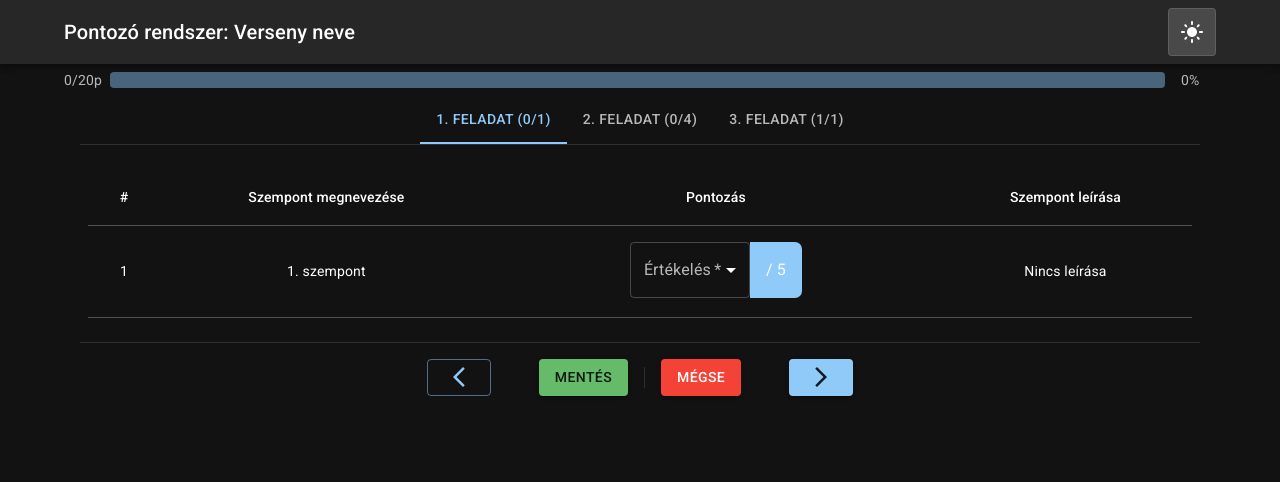
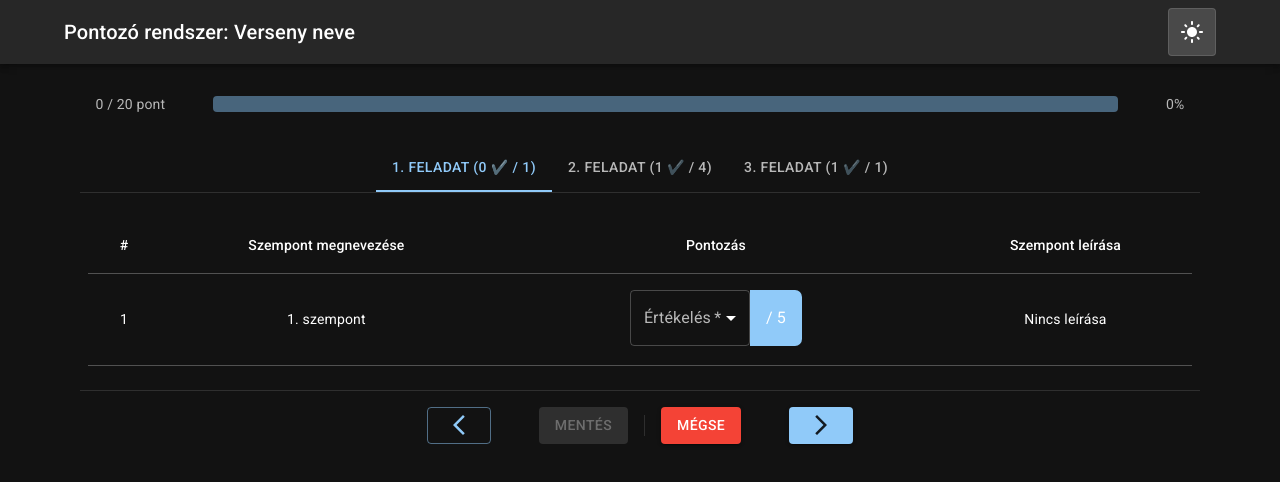
Before and after one commit to kamka427/React-Scoring-Component, a React (Create React App) app: page / in a window 1280 px wide. Shown: the top 482 px of the page. Built offline with nearby package versions, Linux system fonts and the light colour scheme; the HTML template or start-up script is replaced by a standard one; a web font is replaced by a local one.

Commit message:
Add result handling

```diff
--- a/src/scoring/ScoringComponent.js
+++ b/src/scoring/ScoringComponent.js
@@ -1,6 +1,6 @@
 import { Container, CssBaseline } from "@mui/material";
-import { Tasks } from "./Tasks";
-import { NavBar } from "./NavBar";
+import { Tasks } from "./main/Tasks";
+import { NavBar } from "./main/NavBar";
 import { ThemeProvider, createTheme } from "@mui/material/styles";
 import { useEffect, useState } from "react";
 import "@fontsource/roboto/300.css";
@@ -8,7 +8,7 @@ import "@fontsource/roboto/400.css";
 import "@fontsource/roboto/500.css";
 import "@fontsource/roboto/700.css";
 import { ErrorCard } from "./ErrorCard";
-import { Status } from "./Status";
+import { Status } from "./main/Status";
 
 const darkTheme = createTheme({
   palette: {
@@ -30,26 +30,26 @@ export function ScoringComponent({ criteria, onSubmit, onCancel }) {
     errors: [],
   });
 
-  useEffect(() => {
-    if (formState.results.length === 0) {
-      criteria.tasks.forEach((task) => {
-        task.aspects.forEach((aspect) => {
-          if (aspect.type === "boolean") {
-            setFormState((prevState) => ({
-              ...prevState,
-              results: [
-                ...prevState.results,
-                {
-                  id: aspect.id,
-                  value: 0,
-                },
-              ],
-            }));
-          }
-        });
-      });
-    }
-  }, [setFormState, criteria, formState.results]);
+  // useEffect(() => {
+  //   if (formState.results.length === 0) {
+  //     criteria.tasks.forEach((task) => {
+  //       task.aspects.forEach((aspect) => {
+  //         if (aspect.type === "boolean") {
+  //           setFormState((prevState) => ({
+  //             ...prevState,
+  //             results: [
+  //               ...prevState.results,
+  //               {
+  //                 id: aspect.id,
+  //                 value: 0,
+  //               },
+  //             ],
+  //           }));
+  //         }
+  //       });
+  //     });
+  //   }
+  // }, [setFormState, criteria, formState.results]);
 
   const addResult = (result) => {
     if (formState.results.find((res) => res.id === result.id) === undefined) {
@@ -77,6 +77,7 @@ export function ScoringComponent({ criteria, onSubmit, onCancel }) {
     setFormState({
       ...formState,
       results: formState.results.filter((result) => result.id !== id),
+      errors: formState.errors.filter((err) => err.id !== id),
     });
   };
 
@@ -103,11 +104,31 @@ export function ScoringComponent({ criteria, onSubmit, onCancel }) {
   };
 
   const handleSubmit = () => {
-    onSubmit({ results: formState.results });
+    let data = {
+      results: [...formState.results],
+    };
+    criteria.tasks.forEach((task) => {
+      task.aspects.forEach((aspect) => {
+        if (
+          data.results.find((result) => result.id === aspect.id) === undefined
+        ) {
+          data.results.push({
+            id: aspect.id,
+            value: 0,
+          });
+        }
+      });
+    });
+    data.results.sort((a, b) => a.id - b.id);
+    onSubmit(JSON.stringify(data));
   };
 
   const handleCancel = () => {
-    onCancel({ results: formState.results });
+    let data = {
+      results: [...formState.results],
+    };
+    data.results.sort((a, b) => a.id - b.id);
+    onCancel(JSON.stringify(data));
   };
 
   const [darkThemeEnabled, toggleTheme] = useState(true);
@@ -136,6 +157,23 @@ export function ScoringComponent({ criteria, onSubmit, onCancel }) {
     return acc + cur.value;
   }, 0);
 
+  const reqFilled = criteria.tasks.reduce((acc, cur) => {
+    return (
+      acc +
+      cur.aspects.reduce((acc, cur) => {
+        if (cur.required) {
+          if (
+            formState.results.find((res) => res.id === cur.id) !== undefined
+          ) {
+            return acc + 1;
+          }
+          return acc;
+        }
+        return acc;
+      }, 0)
+    );
+  }, 0);
+
   const maxReqPoints = criteria.tasks
     .map((task) => task.aspects)
     .reduce((acc, cur) => {
@@ -156,24 +194,7 @@ export function ScoringComponent({ criteria, onSubmit, onCancel }) {
       );
     }, 0);
 
-  const booleanCount = criteria.tasks
-    .map((task) => task.aspects)
-    .reduce((acc, cur) => {
-      return (
-        acc +
-        cur.reduce((acc, cur) => {
-          if (cur.type === "boolean") {
-            return acc + 1;
-          }
-          return acc;
-        }, 0)
-      );
-    }, 0);
-
-  const progress = Math.min(
-    formState.results.length - booleanCount,
-    maxReqPoints
-  );
+  const canSubmit = aspectsReqCount === reqFilled;
 
   return (
     <>
@@ -190,7 +211,7 @@ export function ScoringComponent({ criteria, onSubmit, onCancel }) {
               <Status
                 points={points}
                 maxReqPoints={maxReqPoints}
-                filledCount={progress}
+                filledCount={reqFilled}
                 aspectsReqCount={aspectsReqCount}
               />
               <Tasks
@@ -201,6 +222,7 @@ export function ScoringComponent({ criteria, onSubmit, onCancel }) {
                 setError={setError}
                 onSubmit={handleSubmit}
                 onCancel={handleCancel}
+                canSubmit={canSubmit}
               />
             </Container>
           </>
--- a/src/scoring/NumberInput.js
+++ b/src/scoring/input/NumberInput.js
@@ -1,17 +1,14 @@
-import { Box, Container, TextField, Typography } from "@mui/material";
-import {useState } from "react";
+import { Box, Container, TextField, Tooltip, Typography } from "@mui/material";
+import { useState } from "react";
 
 export const NumberInput = ({
   aspect,
-  formState,
+  val,
+  err,
   addResult,
   removeResult,
   setError,
-  clearError,
 }) => {
-  const val = formState.results.find((result) => result.id === aspect.id);
-  const err = formState.errors.find((err) => err.id === aspect.id);
-
   const [value, setValue] = useState(val ? val.value : "");
 
   const validateInput = (value) => {
@@ -89,7 +86,7 @@ export const NumberInput = ({
             error={err !== undefined}
             helperText={err !== undefined ? err.message : ""}
           ></TextField>
-
+          <Tooltip title={aspect.description ?? "Nincs leírása"} placement="right" arrow>
             <Typography
               sx={{
                 backgroundColor: "primary.main",
@@ -103,6 +100,7 @@ export const NumberInput = ({
             >
               / {aspect.maxValue}
             </Typography>
+          </Tooltip>
         </Box>
       </Container>
     </>
--- a/src/scoring/AspectTable.js
+++ b/src/scoring/main/AspectTable.js
@@ -5,11 +5,12 @@ import {
   TableBody,
   TableRow,
   TableHead,
+  Tooltip,
 } from "@mui/material";
-import { BooleanInput } from "./BooleanInput";
-import { ErrorCard } from "./ErrorCard";
-import { NumberInput } from "./NumberInput";
-import { SelectInput } from "./SelectInput";
+import { BooleanInput } from "../input/BooleanInput";
+import { ErrorCard } from "../ErrorCard";
+import { NumberInput } from "../input/NumberInput";
+import { SelectInput } from "../input/SelectInput";
 
 export const AspectTable = ({
   aspects,
@@ -20,13 +21,16 @@ export const AspectTable = ({
 }) => {
   const rows = aspects.map((aspect, i) => {
     let component;
+    let val = formState.results.find((result) => result.id === aspect.id);
+    let err = formState.errors.find((err) => err.id === aspect.id);
     switch (aspect.type) {
       case "number":
         component = (
           <NumberInput
             key={i}
             aspect={aspect}
-            formState={formState}
+            val={val}
+            err={err}
             addResult={addResult}
             removeResult={removeResult}
             setError={setError}
@@ -38,7 +42,8 @@ export const AspectTable = ({
           <SelectInput
             key={i}
             aspect={aspect}
-            formState={formState}
+            val={val}
+            err={err}
             addResult={addResult}
             removeResult={removeResult}
             setError={setError}
@@ -49,8 +54,8 @@ export const AspectTable = ({
         component = (
           <BooleanInput
             key={i}
+            val={val}
             aspect={aspect}
-            formState={formState}
             addResult={addResult}
             removeResult={removeResult}
             setError={setError}
@@ -64,8 +69,17 @@ export const AspectTable = ({
     return (
       <TableRow key={i}>
         <TableCell align="center">{i + 1}</TableCell>
-        <TableCell align="center">{aspect.name}</TableCell>
-        <TableCell align="center">{component}</TableCell>
+        {err ? (
+          <TableCell align="center" sx={{ color: "error.main" }}>
+            {aspect.name}
+          </TableCell>
+        ) : (
+          <TableCell align="center">{aspect.name}</TableCell>
+        )}
+        <TableCell align="center">
+          {component}
+
+          </TableCell>
         {aspect.description ? (
           <TableCell align="center">{aspect.description}</TableCell>
         ) : (
--- a/src/scoring/Buttons.js
+++ b/src/scoring/main/Buttons.js
@@ -2,7 +2,7 @@ import { Button, Box, Container, Divider } from "@mui/material";
 import ArrowForwardIosIcon from "@mui/icons-material/ArrowForwardIos";
 import ArrowBackIosIcon from "@mui/icons-material/ArrowBackIosNew";
 
-export const Buttons = ({ onSubmit, onCancel, onNext, onPrev }) => {
+export const Buttons = ({ onSubmit, onCancel, onNext, onPrev, canSubmit }) => {
   return (
     <>
       <Divider variant="middle" />
@@ -13,7 +13,7 @@ export const Buttons = ({ onSubmit, onCancel, onNext, onPrev }) => {
           <ArrowBackIosIcon />
         </Button>
         <Box sx={{ display: "flex", justifyContent: "center", gap: 2 }}>
-          <Button variant="contained" color="success" onClick={onSubmit}>
+          <Button variant="contained" color="success" onClick={onSubmit} disabled={!canSubmit}>
             Mentés
           </Button>
           <Divider orientation="vertical" variant="middle" flexItem />
--- a/src/scoring/Status.js
+++ b/src/scoring/main/Status.js
@@ -3,21 +3,21 @@ import { Box } from "@mui/system";
 
 export const Status = ({points, maxReqPoints, filledCount, aspectsReqCount}) => {
   return (
-    <Box sx={{ display: "flex", alignItems: "center" }}>
+    <Box sx={{ display: "flex", alignItems: "center" , justifyContent: "space-evenly", marginY: 3}}>
       <Typography variant="body2" color="text.secondary">
-        {`${points}/${maxReqPoints}`}p
+        {`${points} / ${maxReqPoints} pont`}
       </Typography>
-      <Box sx={{ width: "100%", mr: 1 }}>
+      <Box sx={{ width: "80%", mx: 1 }}>
         <LinearProgress
           variant="determinate"
-          sx={{ margin: 1, padding: 1, borderRadius: 1 }}
+          sx={{ margin: 1, padding: 1, borderRadius: 1}}
           value={Math.min(
             (filledCount / aspectsReqCount) * 100,
             100
           )}
         />
       </Box>
-      <Box sx={{ minWidth: 35 }}>
+      <Box>
         <Typography variant="body2" color="text.secondary">{`${Math.round(
           Math.min((filledCount / aspectsReqCount) * 100, 100)
         )}%`}</Typography>
--- a/src/scoring/Tasks.js
+++ b/src/scoring/main/Tasks.js
@@ -12,6 +12,7 @@ export function Tasks({
   setError,
   onSubmit,
   onCancel,
+  canSubmit,
 }) {
   const [tabIndex, setTabIndex] = useState("0");
   const switchTab = (e, newTabIndex) => setTabIndex(newTabIndex);
@@ -32,10 +33,26 @@ export function Tasks({
     }
   };
 
-  const countFilledTask = (task) => {
+  const countCorrect = (task) => {
     let count = 0;
     task.aspects.forEach((aspect) => {
       let result = formState.results.find((result) => result.id === aspect.id);
+      let error = formState.errors.find((err) => err.id === aspect.id);
+      if (result === undefined && aspect.required === false && !error) {
+        count++;
+      } else if (aspect.type === "boolean") {
+        count++;
+      } else if (result) {
+        count++;
+      }
+    });
+    return count;
+  };
+
+  const countErrors = (task) => {
+    let count = 0;
+    task.aspects.forEach((aspect) => {
+      let result = formState.errors.find((result) => result.id === aspect.id);
       if (result) {
         count++;
       }
@@ -44,9 +61,11 @@ export function Tasks({
   };
 
   const taskLabel = (task) => {
-    return (
-      task.name + " (" + countFilledTask(task) + "/" + task.aspects.length + ")"
-    );
+    return countErrors(task) > 0
+      ? `${task.name} (${countCorrect(task)} ✔️ ${countErrors(task)} ❌ / ${
+          task.aspects.length
+        })`
+      : `${task.name} (${countCorrect(task)} ✔️ / ${task.aspects.length})`;
   };
 
   const tabs = criteria.tasks.map((task, i) => (
@@ -88,6 +107,7 @@ export function Tasks({
           onCancel={onCancel}
           onNext={nextTask}
           onPrev={prevTask}
+          canSubmit={canSubmit}
         />
       </TabContext>
     </>
```
Also changed, not shown: src/scoring/input/BooleanInput.js (renamed from src/scoring/BooleanInput.js, +22 -8 lines), src/scoring/input/SelectInput.js (renamed from src/scoring/SelectInput.js, +13 -10 lines), src/scoring/main/NavBar.js (renamed from src/scoring/NavBar.js). Lines whose indentation alone changed are shown as unchanged.
